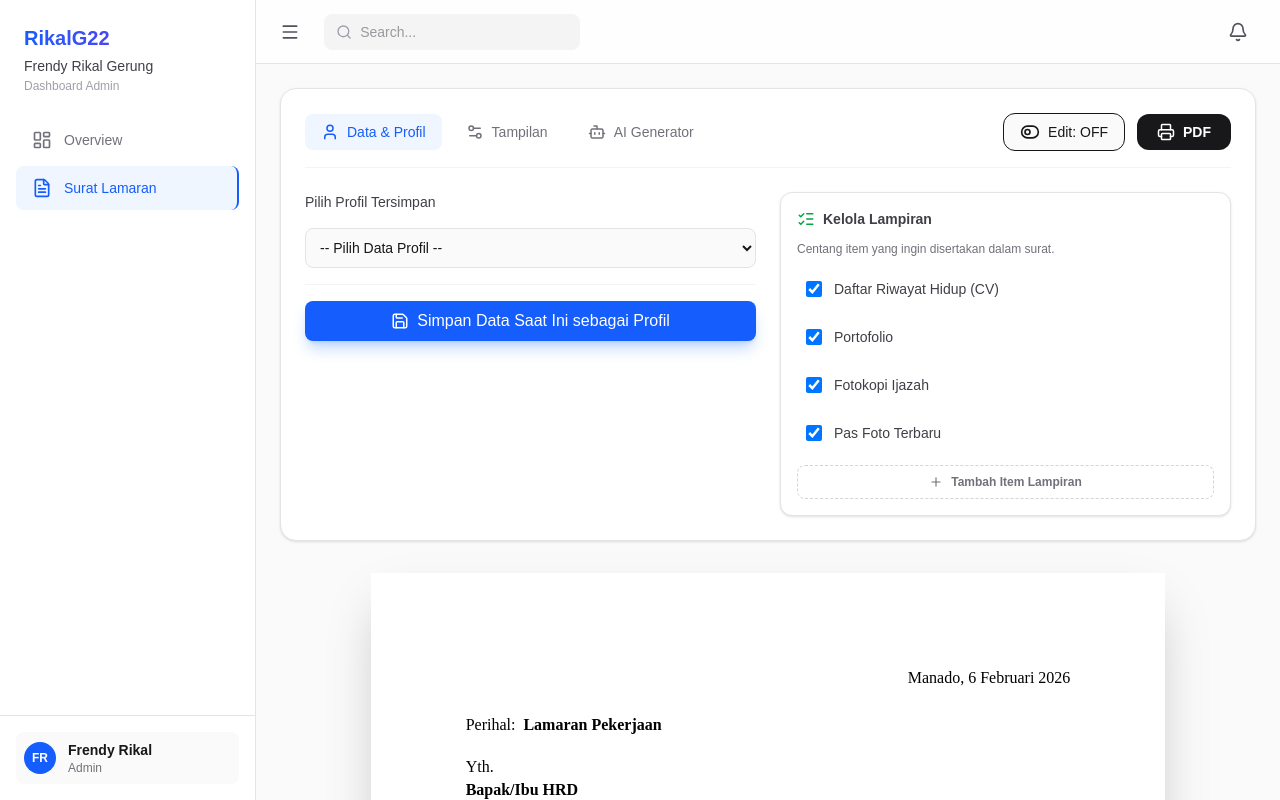
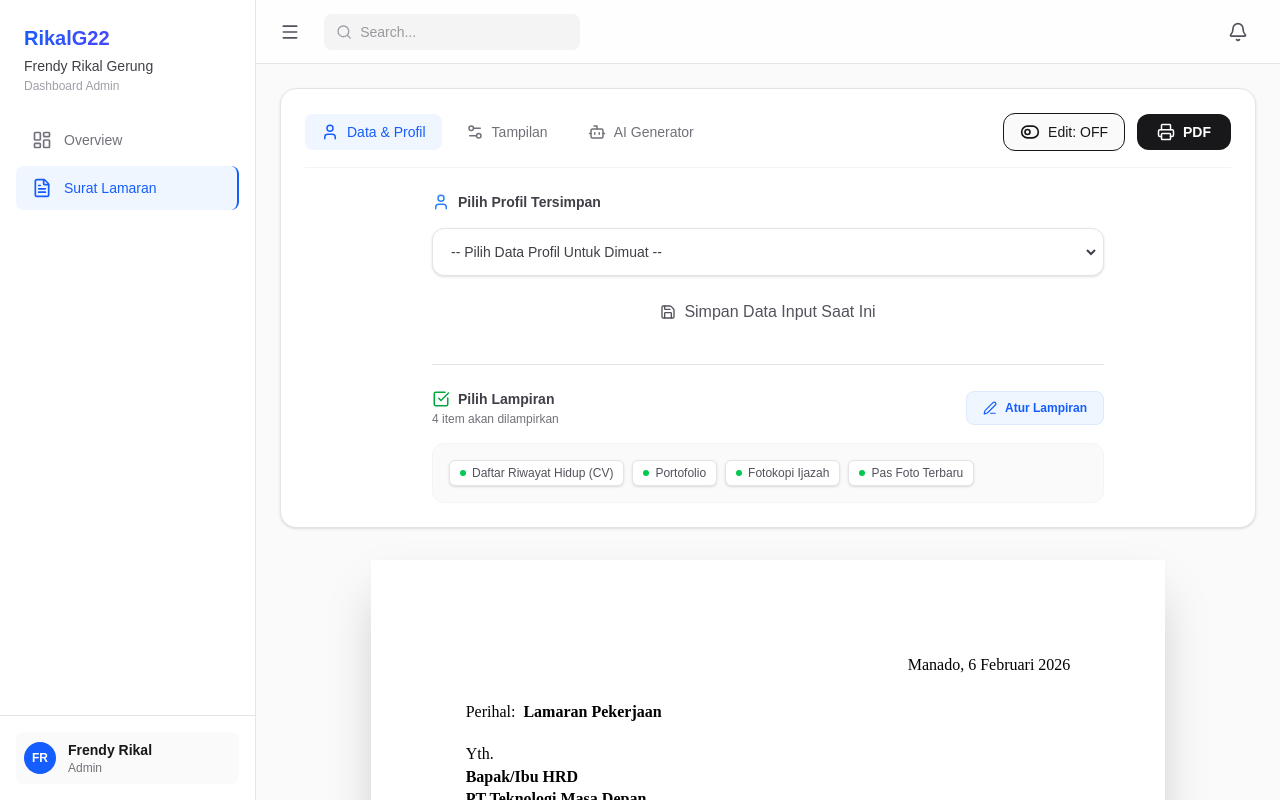
Before and after one commit to Greenson22/rikalg22-aplications, a Next.js app: page / in a window 1280 px wide. Both pictures are taken after a click on the button "Surat Lamaran". Built offline with nearby package versions, Linux system fonts and the light colour scheme.

Commit message:
refactor: mengubah atur lampiran di data & profil

```diff
--- a/src/components/fragments/surat-control/ProfileTab.tsx
+++ b/src/components/fragments/surat-control/ProfileTab.tsx
@@ -1,8 +1,8 @@
 // src/components/fragments/surat-control/ProfileTab.tsx
-import React from 'react';
-import { User, Trash2, Save, ListChecks, Plus } from 'lucide-react';
+import React, { useState } from 'react';
+import { User, Trash2, Save, ListChecks, Plus, X, Edit3, CheckSquare } from 'lucide-react';
 import { Button } from '../../elements/Button';
-import { UserProfile, AttachmentItem } from '../../../types/surat'; // Sesuaikan path
+import { UserProfile, AttachmentItem } from '../../../types/surat';
 
 interface ProfileTabProps {
   savedProfiles: UserProfile[];
@@ -27,53 +27,40 @@ export const ProfileTab = ({
   onDeleteAttachment,
   onAddAttachment
 }: ProfileTabProps) => {
+  const [isModalOpen, setIsModalOpen] = useState(false);
+
+  // Hitung jumlah lampiran aktif untuk preview
+  const activeCount = attachments.filter(a => a.isChecked).length;
+
   return (
-    <div className="grid grid-cols-1 md:grid-cols-2 gap-6 animate-in fade-in zoom-in-95 duration-200">
+    <>
+      {/* --- MODAL: KELOLA LAMPIRAN --- */}
+      {isModalOpen && (
+        <div className="fixed inset-0 z-[100] flex items-center justify-center bg-black/50 backdrop-blur-sm p-4 animate-in fade-in duration-200">
+          <div className="bg-white dark:bg-zinc-900 w-full max-w-md rounded-2xl shadow-2xl border dark:border-zinc-800 flex flex-col max-h-[85vh]">
 
-      {/* KOLOM KIRI: Load/Save Profil */}
-      <div className="space-y-4">
-        <label className="block text-sm font-medium text-zinc-700 dark:text-zinc-300">Pilih Profil Tersimpan</label>
-        <div className="flex gap-2">
-          <select onChange={onLoadProfile} className="flex-1 bg-zinc-50 dark:bg-zinc-800 border border-zinc-200 dark:border-zinc-700 rounded-lg p-2.5 text-sm outline-none focus:ring-2 focus:ring-blue-500">
-            <option value="">-- Pilih Data Profil --</option>
-            {savedProfiles.map(p => <option key={p.id} value={p.id}>{p.profileName}</option>)}
-          </select>
+            {/* Header Modal */}
+            <div className="flex justify-between items-center p-4 border-b border-zinc-100 dark:border-zinc-800">
+              <h3 className="font-bold flex items-center gap-2 text-zinc-800 dark:text-white">
+                <ListChecks size={20} className="text-green-600" />
+                Kelola Lampiran
+              </h3>
+              <button
+                onClick={() => setIsModalOpen(false)}
+                className="p-1 text-zinc-400 hover:text-zinc-900 dark:hover:text-white hover:bg-zinc-100 dark:hover:bg-zinc-800 rounded-full transition-colors"
+              >
+                <X size={20} />
+              </button>
             </div>
 
-        {savedProfiles.length > 0 && (
-          <div className="space-y-2 pt-2">
-            <h4 className="text-xs font-semibold text-zinc-500 uppercase">Daftar Profil:</h4>
-            <ul className="space-y-2 max-h-32 overflow-y-auto pr-2 custom-scrollbar">
-              {savedProfiles.map(p => (
-                <li key={p.id} className="flex justify-between items-center bg-zinc-50 dark:bg-zinc-800 p-2 rounded-lg border border-zinc-100 dark:border-zinc-700 text-sm group">
-                  <span>{p.profileName} <span className="text-xs text-zinc-400">({p.fullName})</span></span>
-                  <button onClick={() => onDeleteProfile(p.id)} className="text-zinc-300 hover:text-red-500 p-1 opacity-0 group-hover:opacity-100 transition-opacity"><Trash2 size={14} /></button>
-                </li>
-              ))}
-            </ul>
-          </div>
-        )}
-
-        <div className="pt-4 border-t border-zinc-100 dark:border-zinc-800">
-          <Button onClick={onSaveCurrentProfile} className="w-full justify-center">
-            <Save size={18} /> Simpan Data Saat Ini sebagai Profil
-          </Button>
-        </div>
-      </div>
-
-      {/* KOLOM KANAN: KELOLA LAMPIRAN */}
-      <div className="space-y-4">
-        <div className="bg-white dark:bg-zinc-900 border border-zinc-200 dark:border-zinc-800 rounded-xl p-4 shadow-sm h-full flex flex-col">
-          <h4 className="font-bold text-zinc-700 dark:text-zinc-300 flex items-center gap-2 mb-3 text-sm">
-            <ListChecks size={18} className="text-green-600" /> Kelola Lampiran
-          </h4>
-          <p className="text-xs text-zinc-500 mb-3">
-            Centang item yang ingin disertakan dalam surat.
+            {/* Body: Daftar Lampiran */}
+            <div className="p-4 overflow-y-auto flex-1 space-y-3 custom-scrollbar">
+              <p className="text-xs text-zinc-500 mb-2">
+                Centang item yang ingin ditampilkan di surat. Anda bisa mengedit teksnya langsung.
               </p>
 
-          <div className="flex-1 space-y-2 overflow-y-auto max-h-[250px] pr-1">
               {attachments.map((att) => (
-              <div key={att.id} className="flex items-center gap-3 p-2 rounded-lg hover:bg-zinc-50 dark:hover:bg-zinc-800/50 border border-transparent hover:border-zinc-100 dark:hover:border-zinc-800 group transition-all">
+                <div key={att.id} className="flex items-center gap-3 p-2 rounded-lg bg-zinc-50 dark:bg-zinc-800/50 border border-zinc-200 dark:border-zinc-700 group transition-all focus-within:ring-2 focus-within:ring-blue-500/20">
                   <input
                     type="checkbox"
                     checked={att.isChecked}
@@ -84,27 +71,114 @@ export const ProfileTab = ({
                     type="text"
                     value={att.text}
                     onChange={(e) => onUpdateAttachment(att.id, e.target.value)}
-                  className={`flex-1 bg-transparent text-sm border-none outline-none focus:ring-0 ${!att.isChecked ? 'text-zinc-400 line-through' : 'text-zinc-700 dark:text-zinc-300'}`}
-                  placeholder="Isi lampiran..."
+                    className={`flex-1 bg-transparent text-sm border-none outline-none focus:ring-0 ${!att.isChecked ? 'text-zinc-400 line-through' : 'text-zinc-800 dark:text-zinc-200'}`}
+                    placeholder="Isi nama dokumen..."
                   />
                   <button
                     onClick={() => onDeleteAttachment(att.id)}
                     className="text-zinc-300 hover:text-red-500 p-1 opacity-0 group-hover:opacity-100 transition-opacity"
+                    title="Hapus baris"
                   >
-                  <Trash2 size={14} />
+                    <Trash2 size={16} />
                   </button>
                 </div>
               ))}
             </div>
 
+            {/* Footer Modal: Tombol Tambah */}
+            <div className="p-4 border-t border-zinc-100 dark:border-zinc-800 bg-zinc-50 dark:bg-zinc-900/50 rounded-b-2xl">
               <button
                 onClick={onAddAttachment}
-            className="mt-3 flex items-center justify-center gap-2 w-full py-2 border border-dashed border-zinc-300 dark:border-zinc-700 rounded-lg text-xs font-bold text-zinc-500 hover:text-blue-600 hover:bg-blue-50 dark:hover:bg-blue-900/20 transition-all"
+                className="flex items-center justify-center gap-2 w-full py-2.5 bg-white dark:bg-zinc-800 border border-dashed border-zinc-300 dark:border-zinc-600 rounded-lg text-sm font-bold text-zinc-600 dark:text-zinc-300 hover:text-blue-600 hover:border-blue-400 hover:bg-blue-50 dark:hover:bg-blue-900/20 transition-all"
               >
-            <Plus size={14} /> Tambah Item Lampiran
+                <Plus size={16} /> Tambah Item Baru
               </button>
+              <div className="mt-3">
+                 <Button onClick={() => setIsModalOpen(false)} className="w-full justify-center">Selesai</Button>
               </div>
             </div>
           </div>
+        </div>
+      )}
+
+      {/* --- TAMPILAN UTAMA TAB (Single Column) --- */}
+      <div className="max-w-2xl mx-auto animate-in fade-in zoom-in-95 duration-200 space-y-8">
+
+        {/* BAGIAN 1: Profil */}
+        <div className="space-y-4">
+          <label className="flex items-center gap-2 text-sm font-bold text-zinc-700 dark:text-zinc-300">
+            <User size={18} className="text-blue-500"/>
+            Pilih Profil Tersimpan
+          </label>
+
+          <div className="bg-white dark:bg-zinc-900 p-1 rounded-xl border border-zinc-200 dark:border-zinc-800 shadow-sm">
+              <select onChange={onLoadProfile} className="w-full bg-transparent p-2.5 text-sm outline-none text-zinc-700 dark:text-zinc-300 cursor-pointer">
+                <option value="">-- Pilih Data Profil Untuk Dimuat --</option>
+                {savedProfiles.map(p => <option key={p.id} value={p.id}>{p.profileName}</option>)}
+              </select>
+          </div>
+
+          {/* List Profil Kecil (Preview) */}
+          {savedProfiles.length > 0 && (
+            <div className="space-y-2">
+              <ul className="grid grid-cols-1 gap-2 max-h-32 overflow-y-auto custom-scrollbar">
+                {savedProfiles.map(p => (
+                  <li key={p.id} className="flex justify-between items-center bg-zinc-50 dark:bg-zinc-800/50 px-3 py-2 rounded-lg border border-zinc-100 dark:border-zinc-800 text-sm group">
+                    <span className="truncate">{p.profileName} <span className="text-xs text-zinc-400 ml-1">({p.fullName})</span></span>
+                    <button onClick={() => onDeleteProfile(p.id)} className="text-zinc-400 hover:text-red-500 transition-colors" title="Hapus Profil">
+                        <Trash2 size={14} />
+                    </button>
+                  </li>
+                ))}
+              </ul>
+            </div>
+          )}
+
+          <Button onClick={onSaveCurrentProfile} className="w-full justify-center" variant="ghost">
+            <Save size={16} /> Simpan Data Input Saat Ini
+          </Button>
+        </div>
+
+        {/* BAGIAN 2: Lampiran (Dengan Toggle) */}
+        <div className="pt-6 border-t border-zinc-200 dark:border-zinc-800 space-y-4">
+
+          {/* Header Baris: Label + Tombol Toggle */}
+          <div className="flex items-center justify-between">
+            <div className="flex flex-col">
+                <label className="flex items-center gap-2 text-sm font-bold text-zinc-700 dark:text-zinc-300">
+                    <CheckSquare size={18} className="text-green-600"/>
+                    Pilih Lampiran
+                </label>
+                <span className="text-xs text-zinc-500 mt-0.5">{activeCount} item akan dilampirkan</span>
+            </div>
+
+            <button
+                onClick={() => setIsModalOpen(true)}
+                className="flex items-center gap-2 px-4 py-2 bg-blue-50 dark:bg-blue-900/20 text-blue-600 dark:text-blue-400 rounded-lg text-xs font-bold hover:bg-blue-100 dark:hover:bg-blue-900/40 transition-colors border border-blue-100 dark:border-blue-800"
+            >
+                <Edit3 size={14} />
+                Atur Lampiran
+            </button>
+          </div>
+
+          {/* Preview Chips Lampiran (Read Only) */}
+          <div className="bg-zinc-50 dark:bg-zinc-900/50 border border-zinc-100 dark:border-zinc-800 rounded-xl p-4 min-h-[60px]">
+             {activeCount === 0 ? (
+                 <p className="text-xs text-zinc-400 italic text-center py-2">Tidak ada lampiran dipilih. Klik "Atur Lampiran".</p>
+             ) : (
+                 <div className="flex flex-wrap gap-2">
+                    {attachments.filter(a => a.isChecked).map(a => (
+                        <span key={a.id} className="inline-flex items-center gap-1.5 px-2.5 py-1 bg-white dark:bg-zinc-800 border border-zinc-200 dark:border-zinc-700 rounded-md text-xs text-zinc-600 dark:text-zinc-300 shadow-sm">
+                            <span className="w-1.5 h-1.5 rounded-full bg-green-500"></span>
+                            {a.text}
+                        </span>
+                    ))}
+                 </div>
+             )}
+          </div>
+
+        </div>
+      </div>
+    </>
   );
 };
```
Lines whose indentation alone changed are shown as unchanged.
